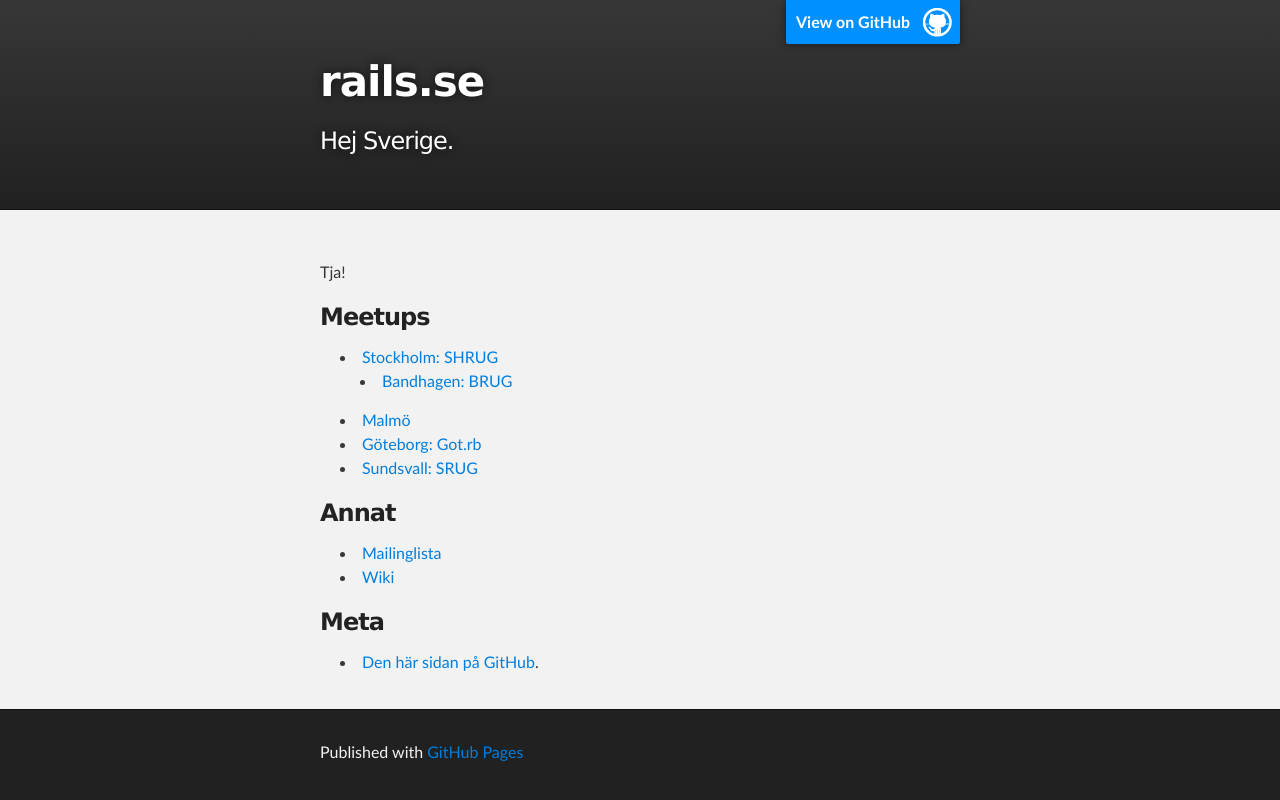
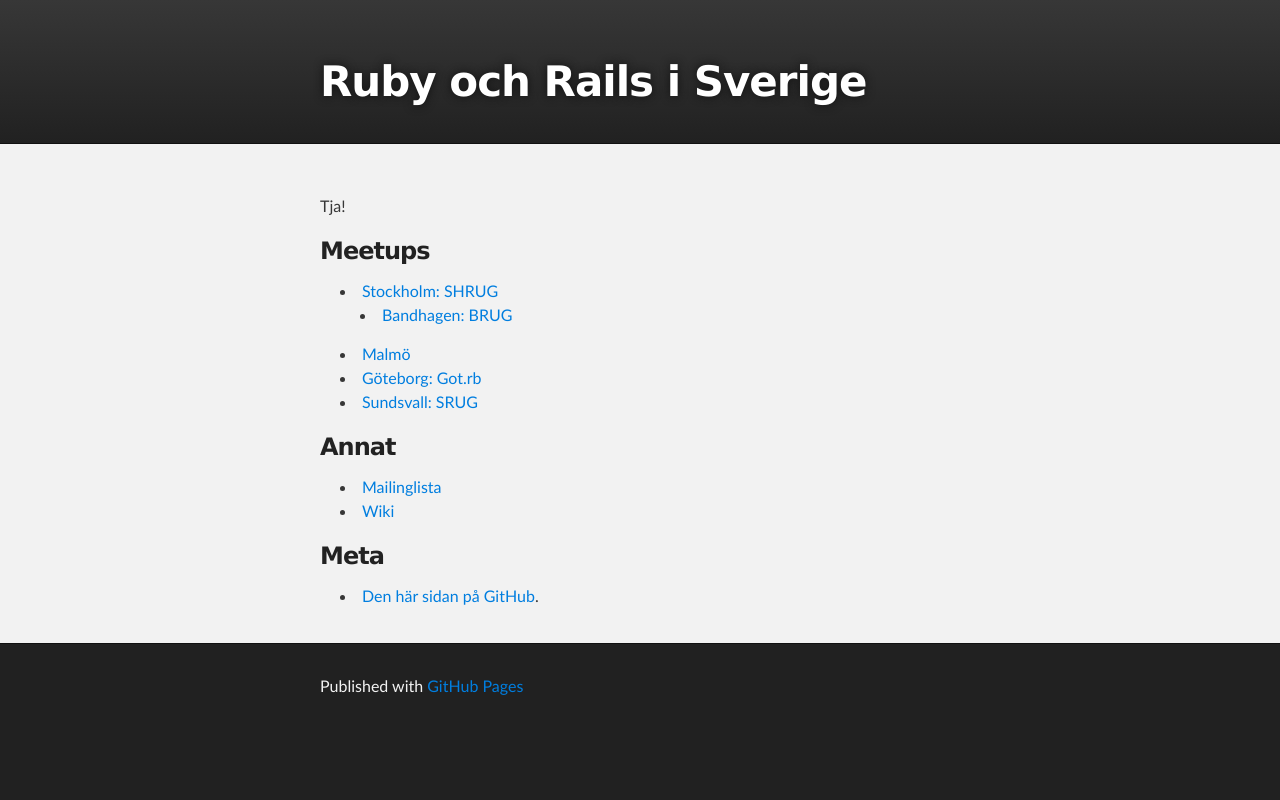
Before and after one commit to rails-se/rails-se.github.com, a Jekyll site: the page built from index.md, in a window 1280 px wide. Shown: the top 800 px of the page. Built offline with Jekyll 4.4.1, drawn with Linux system fonts in a browser that asks for light colours.

Commit message:
Tweak layout.

```diff
--- a/_layouts/default.html
+++ b/_layouts/default.html
@@ -11,10 +11,7 @@
   <body>
     <div id="header_wrap" class="outer">
         <header class="inner">
-          <a id="forkme_banner" href="https://github.com/rails-se">View on GitHub</a>
-
-          <h1 id="project_title">rails.se</h1>
-          <h2 id="project_tagline">Hej Sverige.</h2>
+          <h1 id="project_title">Ruby och Rails i Sverige</h1>
         </header>
     </div>
 
--- a/stylesheets/stylesheet.css
+++ b/stylesheets/stylesheet.css
@@ -277,21 +277,6 @@ Full-Width Styles
   margin: 0 auto;
 }
 
-#forkme_banner {
-  display: block;
-  position: absolute;
-  top:0;
-  right: 10px;
-  z-index: 10;
-  padding: 10px 50px 10px 10px;
-  color: #fff;
-  background: url('../images/blacktocat.png') #0090ff no-repeat 95% 50%;
-  font-weight: 700;
-  box-shadow: 0 0 10px rgba(0,0,0,.5);
-  border-bottom-left-radius: 2px;
-  border-bottom-right-radius: 2px;
-}
-
 #header_wrap {
   background: #212121;
   background: -moz-linear-gradient(top, #373737, #212121);
```
Also changed, not shown: images/blacktocat.png (deleted).
